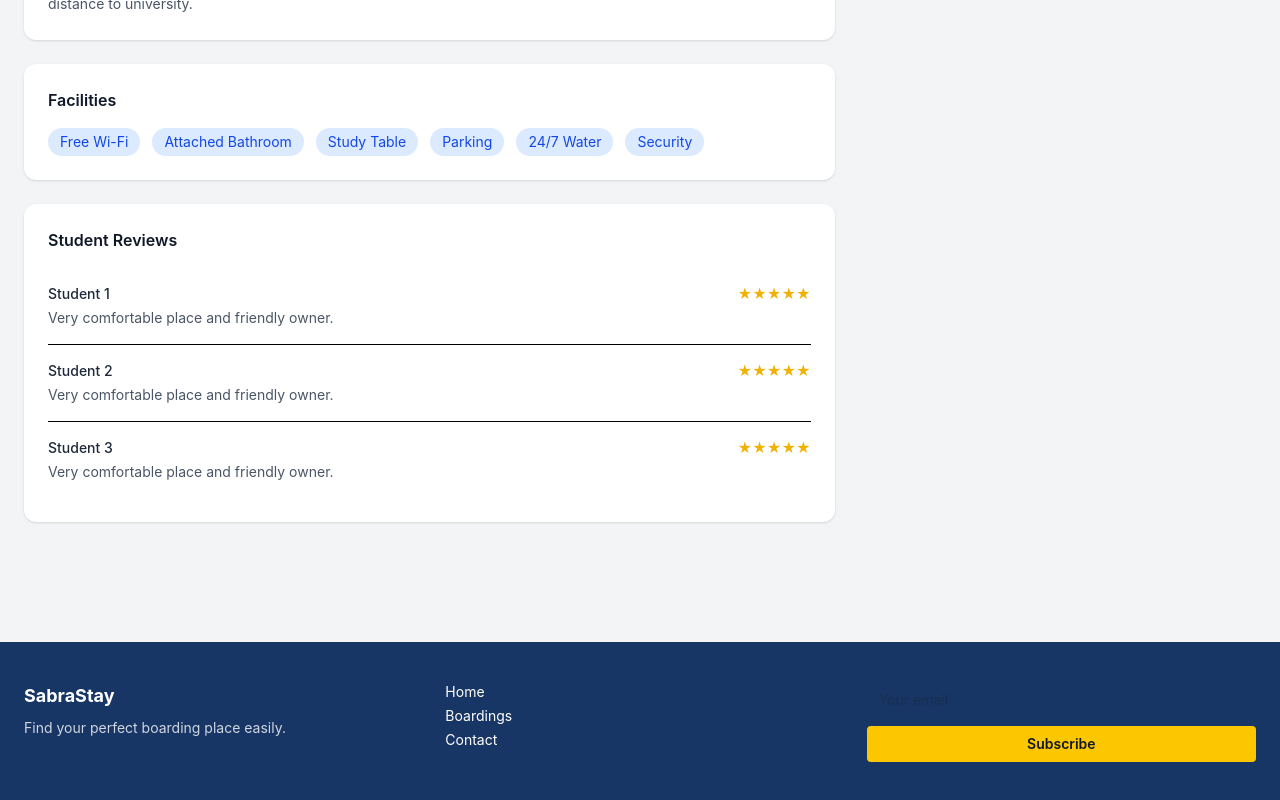
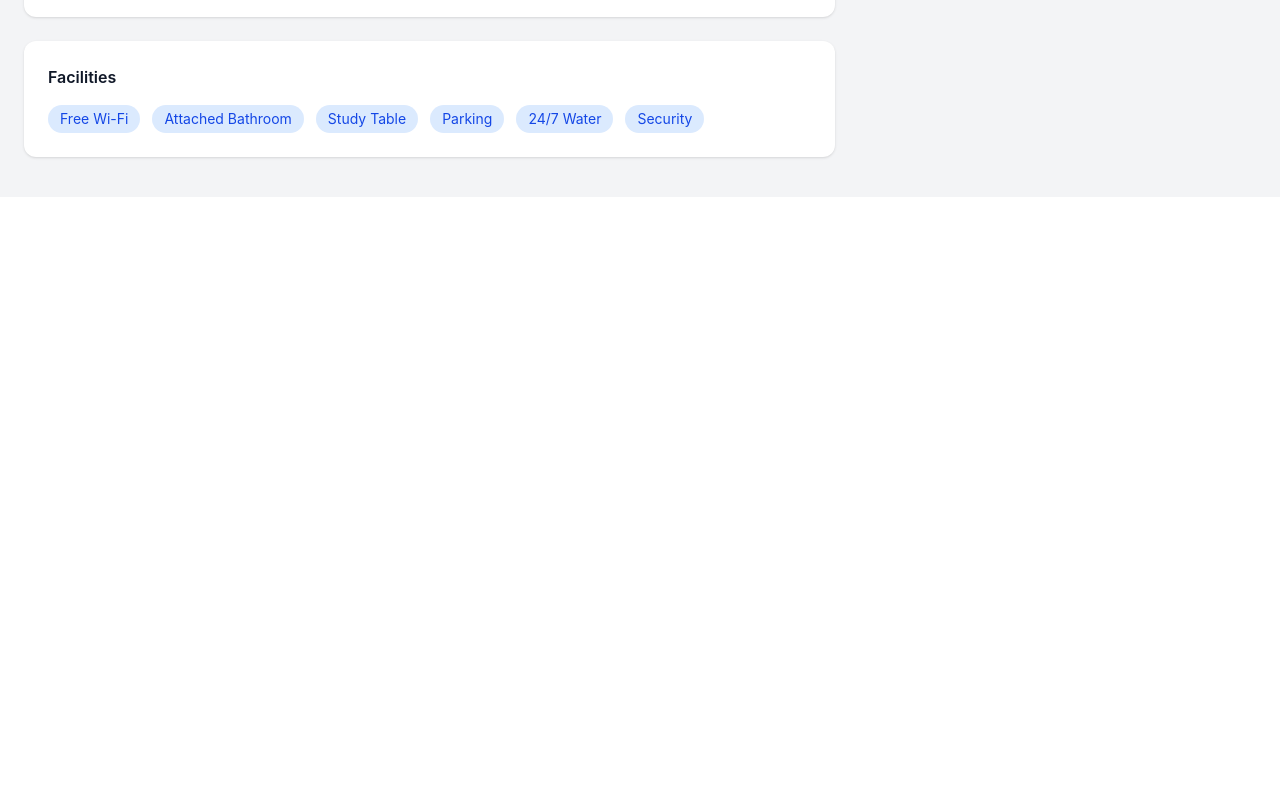
Before and after one commit to udithindrachapa26-u/SabaraStay_FrontEnd, a React (Vite) app: page /boarding/1 in a window 1280 px wide. Shown: the part 622-1422 px from the top of the page. After the commit the page ends 819 px from the top, so only its background shows below. Built offline with nearby package versions, Linux system fonts and the light colour scheme.

Commit message:
Complete making appoinment pages.

```diff
--- a/package.json
+++ b/package.json
@@ -14,6 +14,7 @@
     "axios": "^1.15.0",
     "cors": "^2.8.6",
     "framer-motion": "^12.38.0",
+    "lucide-react": "^1.11.0",
     "react": "^19.2.4",
     "react-countup": "^6.5.3",
     "react-dom": "^19.2.4",
--- a/src/App.jsx
+++ b/src/App.jsx
@@ -3,6 +3,7 @@ import Register from "./pages/Register";
 import Login from "./pages/Login";
 import Home from "./pages/Home";
 import BoardingDetails from "./pages/BoardingDetails";
+import BookingSuccess from "./pages/BookingSuccess";
 
 function App() {
   return (
@@ -13,6 +14,7 @@ function App() {
         <Route path="/login" element={<Login />} />
         <Route path="/home" element={<Home />} />
         <Route path="/boarding/:id" element={<BoardingDetails />} />
+        <Route path="/booking-success" element={<BookingSuccess />} />
         <Route path="*" element={<Navigate to="/register" replace />} />
       </Routes>
     </BrowserRouter>
--- a/src/pages/BoardingDetails.jsx
+++ b/src/pages/BoardingDetails.jsx
@@ -18,15 +18,18 @@ export default function BoardingDetails() {
     // 2️⃣ Call booking API
     try {
       await createBooking(1); // boarding ID (demo)
-      alert("Booking successful! Owner will contact you.");
+
+      // ✅ SUCCESS → go to success page
+      navigate("/booking-success");
+
     } catch (error) {
+      console.error(error);
       alert("Booking failed. Try again.");
     }
   };
 
   return (
     <div className="min-h-screen bg-gray-100 font-sans">
-
       {/* ===== HEADER ===== */}
       <div className="bg-white shadow-sm">
         <div className="max-w-7xl mx-auto px-6 py-4">
@@ -41,10 +44,8 @@ export default function BoardingDetails() {
 
       {/* ===== MAIN CONTENT ===== */}
       <div className="max-w-7xl mx-auto px-6 py-10 grid grid-cols-1 lg:grid-cols-3 gap-8">
-
         {/* ===== LEFT SIDE ===== */}
         <div className="lg:col-span-2 space-y-6">
-
           {/* Images */}
           <div className="grid grid-cols-3 gap-4">
             <img
@@ -80,8 +81,7 @@ export default function BoardingDetails() {
             </h2>
             <p className="text-sm text-gray-600 leading-relaxed">
               Comfortable and secure boarding place with all essential
-              facilities for students. Peaceful environment and walking
-              distance to university.
+              facilities for students.
             </p>
           </div>
 
@@ -109,32 +109,10 @@ export default function BoardingDetails() {
               ))}
             </div>
           </div>
-
-          {/* Reviews */}
-          <div className="bg-white rounded-xl p-6 shadow">
-            <h2 className="font-semibold text-gray-900 mb-4">
-              Student Reviews
-            </h2>
-
-            {[1, 2, 3].map((_, i) => (
-              <div key={i} className="border-b last:border-b-0 py-4">
-                <div className="flex items-center justify-between">
-                  <p className="font-medium text-sm text-gray-800">
-                    Student {i + 1}
-                  </p>
-                  <span className="text-yellow-500 text-sm">★★★★★</span>
-                </div>
-                <p className="text-sm text-gray-600 mt-1">
-                  Very comfortable place and friendly owner.
-                </p>
-              </div>
-            ))}
-          </div>
         </div>
 
         {/* ===== RIGHT SIDEBAR ===== */}
         <div className="space-y-6">
-
           {/* Price + Book */}
           <div className="bg-white rounded-xl p-6 shadow">
             <p className="text-gray-500 text-sm">Monthly Rent</p>
@@ -160,34 +138,6 @@ export default function BoardingDetails() {
           </div>
         </div>
       </div>
-
-      {/* ===== FOOTER ===== */}
-      <footer className="bg-[#173565] text-white mt-20">
-        <div className="max-w-7xl mx-auto px-6 py-10 grid grid-cols-1 md:grid-cols-3 gap-8">
-          <div>
-            <h3 className="font-bold text-lg">SabraStay</h3>
-            <p className="text-sm mt-2 opacity-80">
-              Find your perfect boarding place easily.
-            </p>
-          </div>
-
-          <div className="text-sm space-y-1">
-            <p>Home</p>
-            <p>Boardings</p>
-            <p>Contact</p>
-          </div>
-
-          <div>
-            <input
-              placeholder="Your email"
-              className="w-full px-3 py-2 rounded text-gray-800 text-sm"
-            />
-            <button className="mt-2 w-full bg-yellow-400 text-gray-900 py-2 rounded text-sm font-semibold">
-              Subscribe
-            </button>
-          </div>
-        </div>
-      </footer>
     </div>
   );
 }
--- /dev/null
+++ b/src/pages/BookingSuccess.jsx
@@ -0,0 +1,44 @@
+import { Link } from "react-router-dom";
+import { CheckCircle } from "lucide-react";
+
+export default function BookingSuccess() {
+  return (
+    <div className="min-h-screen flex items-center justify-center bg-gray-100 px-4">
+      <div className="bg-white rounded-2xl shadow-lg p-8 max-w-md w-full text-center">
+
+        {/* Icon */}
+        <div className="flex justify-center">
+          <CheckCircle className="w-20 h-20 text-green-500" />
+        </div>
+
+        {/* Title */}
+        <h1 className="text-2xl font-bold text-gray-800 mt-4">
+          Booking Successful 🎉
+        </h1>
+
+        {/* Message */}
+        <p className="text-gray-600 text-sm mt-3 leading-relaxed">
+          ඔබගේ booking එක සාර්ථකව submit කර ඇත.
+          Boarding owner ඉක්මනින් ඔබව contact කරනු ඇත.
+        </p>
+
+        {/* Buttons */}
+        <div className="mt-6 space-y-3">
+          <Link
+            to="/home"
+            className="block w-full bg-blue-700 text-white py-2 rounded-lg font-medium hover:bg-blue-800 transition"
+          >
+            Go to Home
+          </Link>
+
+          <Link
+            to="/my-bookings"
+            className="block w-full border border-blue-700 text-blue-700 py-2 rounded-lg font-medium hover:bg-blue-50 transition"
+          >
+            View My Bookings
+          </Link>
+        </div>
+      </div>
+    </div>
+  );
+}
```
Also changed, not shown: 1 other file (tests, documents, lock files or other folders).
